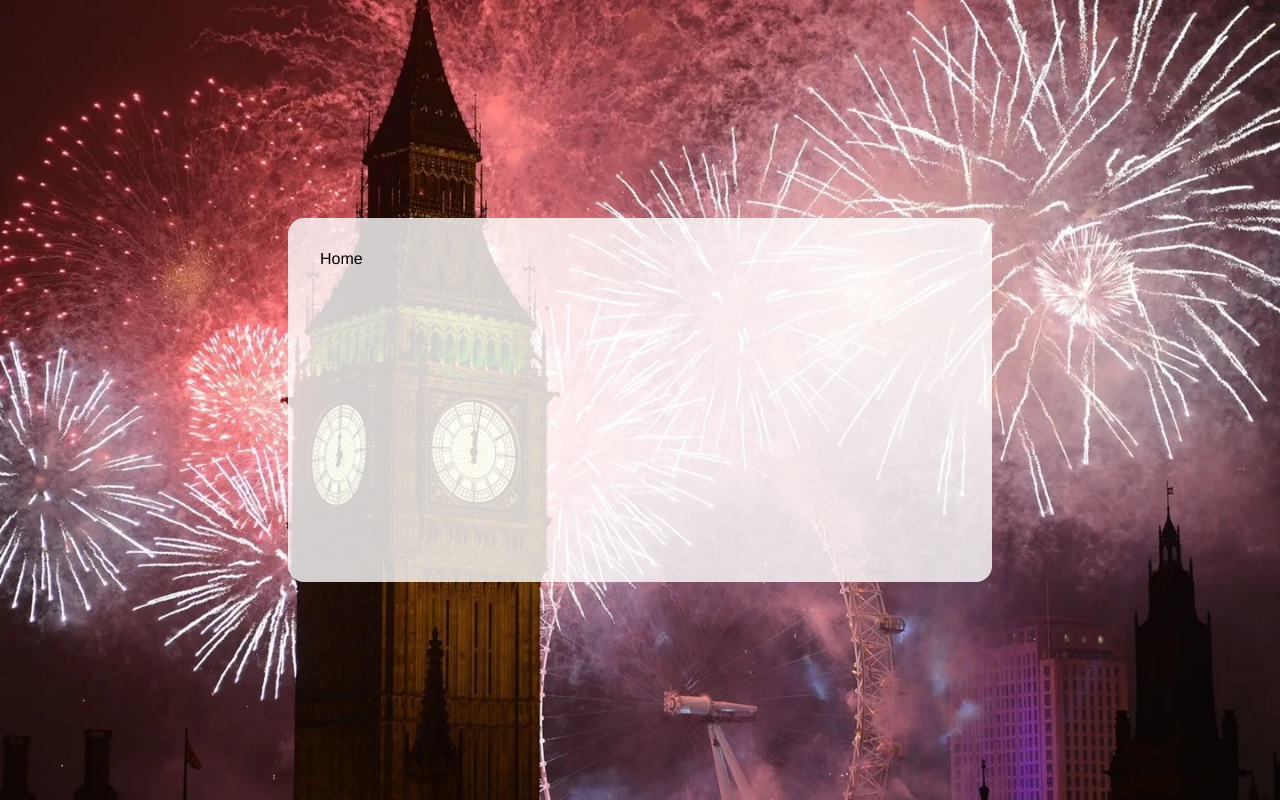
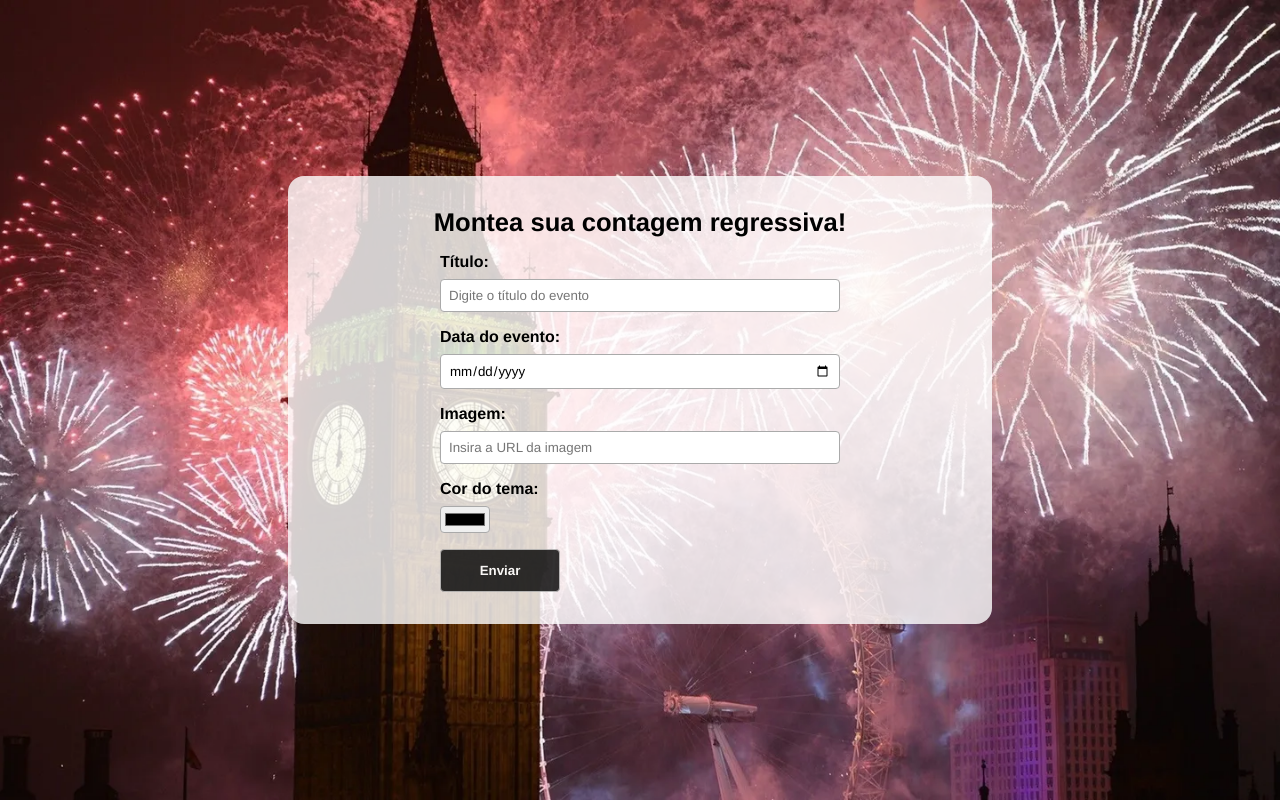
Before and after one commit to endryus7/Contador-Regressivo, a React (Vite) app in the folder Contador_Regressivo/: page / in a window 1280 px wide. Built offline with nearby package versions, Linux system fonts and the light colour scheme.

Commit message:
Cria o formulário da home

```diff
--- /dev/null
+++ b/Contador_Regressivo/src/routes/Home.css
@@ -0,0 +1,48 @@
+.home h2 {
+    text-align: center;
+    font-size: 1.6rem;
+    margin-bottom: 1rem;
+}
+
+.countdown-form {
+    display: flex;
+    flex-direction: column;
+    gap: 1rem;
+    max-width: 400px;
+    margin: 0 auto;
+}
+
+.countdown-form label {
+    display: flex;
+    flex-direction: column;
+    gap: 0.5rem;
+}
+
+.countdown-form span {
+    font-weight: bold;
+}
+
+.countdown-form input {
+    padding: 0.5rem;
+    border-radius: 4px;
+    border: 1px solid #aaa;
+}
+
+.countdown-form input[type="color"] {
+    padding: 2px;
+}
+
+.countdown-form input[type="submit"] {
+    background-color: #000;
+    color: #fff;
+    font-weight: bold;
+    width: 120px;
+    padding: 0.8rem;
+    cursor: pointer;
+    opacity: 0.8;
+    transition: 0.4s;
+}
+
+.countdown-form input[type="submit"]:hover {
+    opacity: 1;
+}
--- a/Contador_Regressivo/src/routes/Home.jsx
+++ b/Contador_Regressivo/src/routes/Home.jsx
@@ -1,8 +1,29 @@
-import React from 'react'
+import './Home.css'
 
 const Home = () => {
   return (
-    <div>Home</div>
+    <div className='home'>
+        <h2>Montea sua contagem regressiva!</h2>
+        <form className='countdown-form'>
+            <label>
+                <span>Título:</span>
+                <input type="text" name='title' placeholder='Digite o título do evento'/>
+            </label>
+            <label>
+                <span>Data do evento:</span>
+                <input type="date" name='date'/>
+            </label>
+            <label>
+                <span>Imagem:</span>
+                <input type="text" name='image' placeholder='Insira a URL da imagem'/>
+            </label>
+            <label>
+                <span>Cor do tema:</span>
+                <input type="color" name='color' />
+            </label>
+            <input type="submit" value='Enviar'/>
+        </form>
+    </div>
   )
 }
 
```
